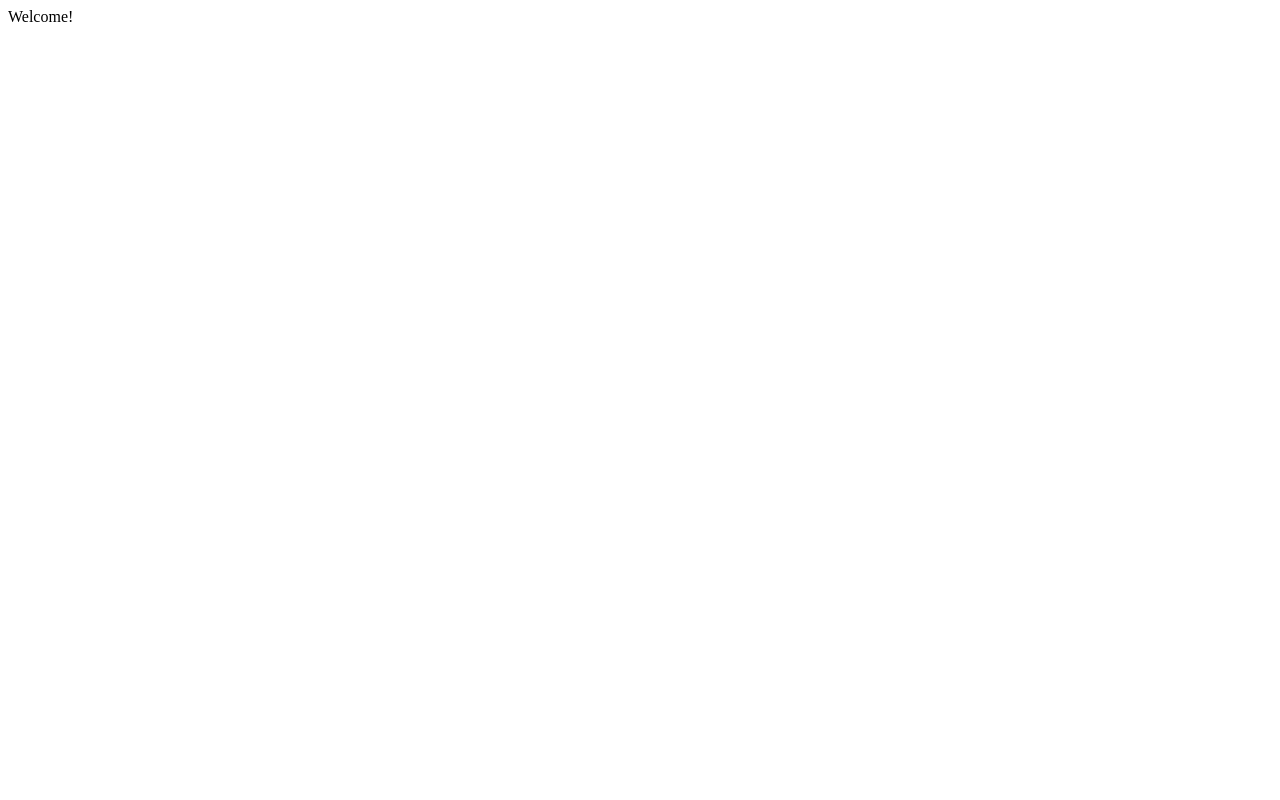
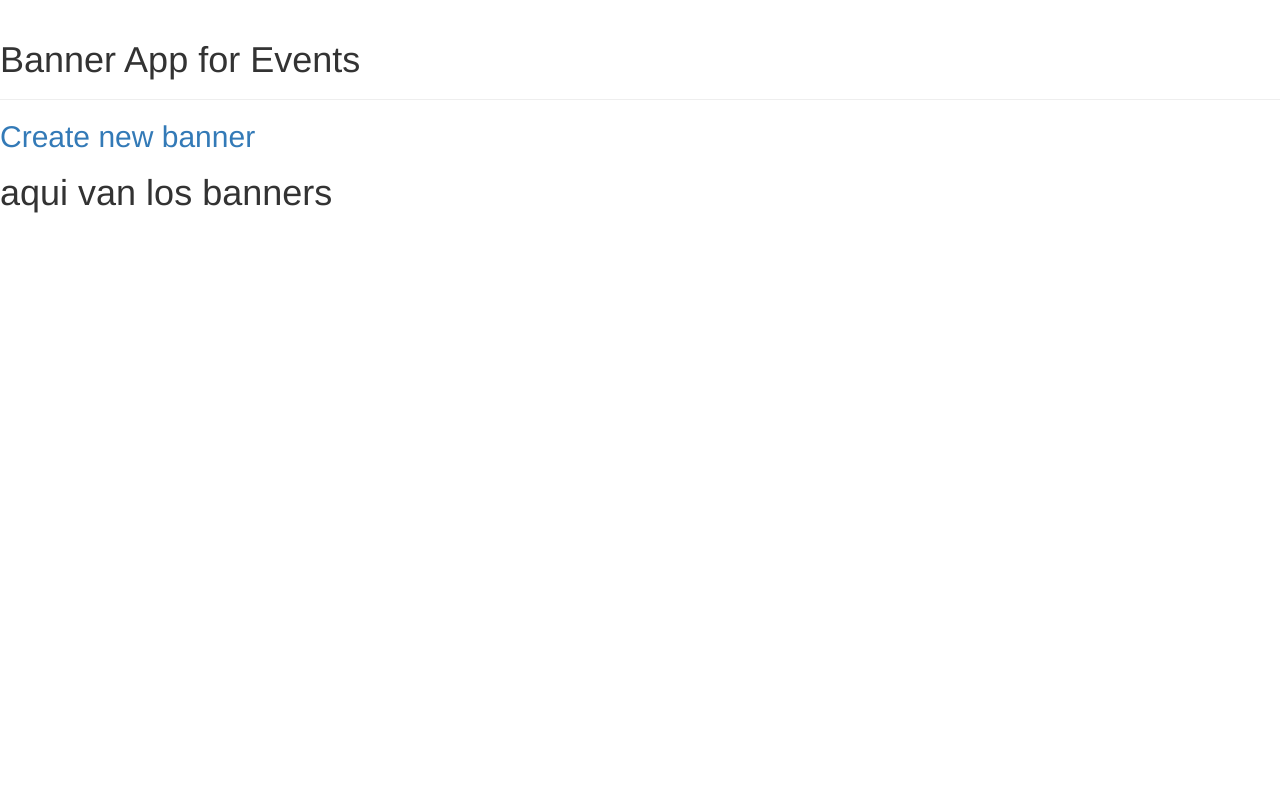
Before and after one commit to evbeda/hackaton_banner, a Django app: page / in a window 1280 px wide. Before the commit the page is almost empty. Run offline with Django 3.2, Linux system fonts and the light colour scheme; some libraries are stand-ins or nearby versions.

Commit message:
bring events

```diff
--- a/banner/templates/events.html
+++ b/banner/templates/events.html
@@ -4,7 +4,7 @@
     <title>My Events!</title>
 </head>
 <body>
-My events!
+<h1>My events!</h1>
 {% for event in events %}
     <p>{{ event }}</p>
 {% endfor %}
--- a/banner/urls.py
+++ b/banner/urls.py
@@ -5,5 +5,6 @@ from .views import EventsView
 
 
 urlpatterns = [
-    url('', EventsView.as_view(template_name='events.html')),
+
+    url(r'^events/$', EventsView.as_view(template_name='events.html')),
 ]
--- a/templates/index.html
+++ b/templates/index.html
@@ -1 +1,21 @@
-Welcome!
+{#{% load activeurl%}#}
+<html>
+    <head>
+        <title>Banner App for Events</title>
+        <link rel="stylesheet" href="//maxcdn.bootstrapcdn.com/bootstrap/3.2.0/css/bootstrap.min.css">
+        <link rel="stylesheet" href="//maxcdn.bootstrapcdn.com/bootstrap/3.2.0/css/bootstrap-theme.min.css">
+        <link href="https://fonts.googleapis.com/css?family=Lobster&subset=latin,latin-ext" rel="stylesheet" type="text/css">
+    </head>
+<body>
+
+<div class="page-header">
+<h1>Banner App for Events</h1>
+</div>
+<div>
+    <h2><a href="/banner/events">Create new banner</a></h2>
+</div>
+<div>
+    <h1>aqui van los banners</h1>
+</div>
+</body>
+</html>
```
Also changed, not shown: templates/events/events.html (deleted, +0 -12 lines).
